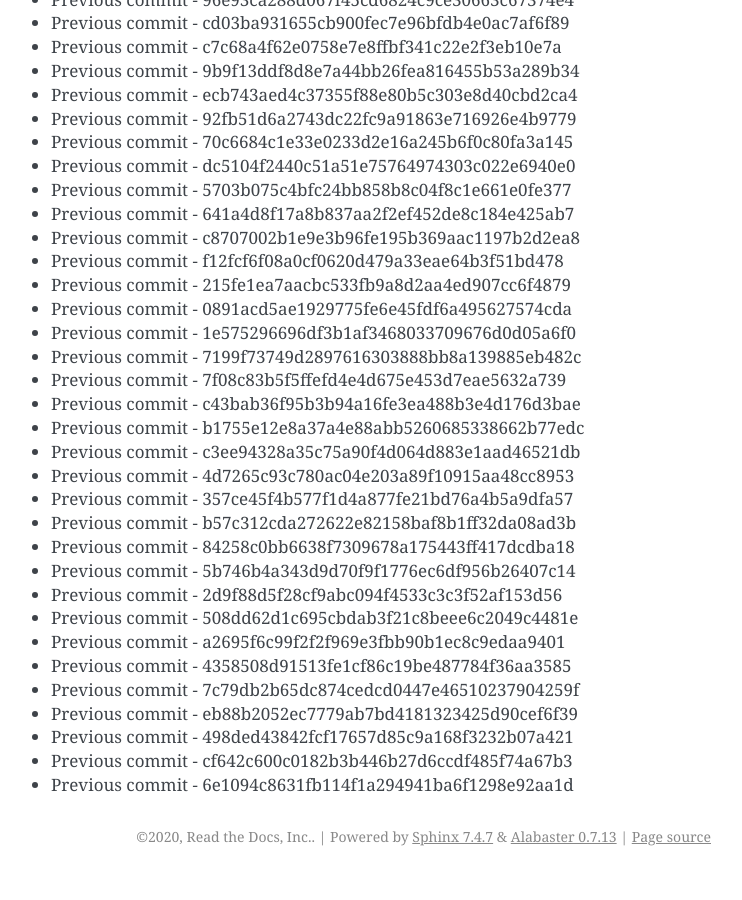
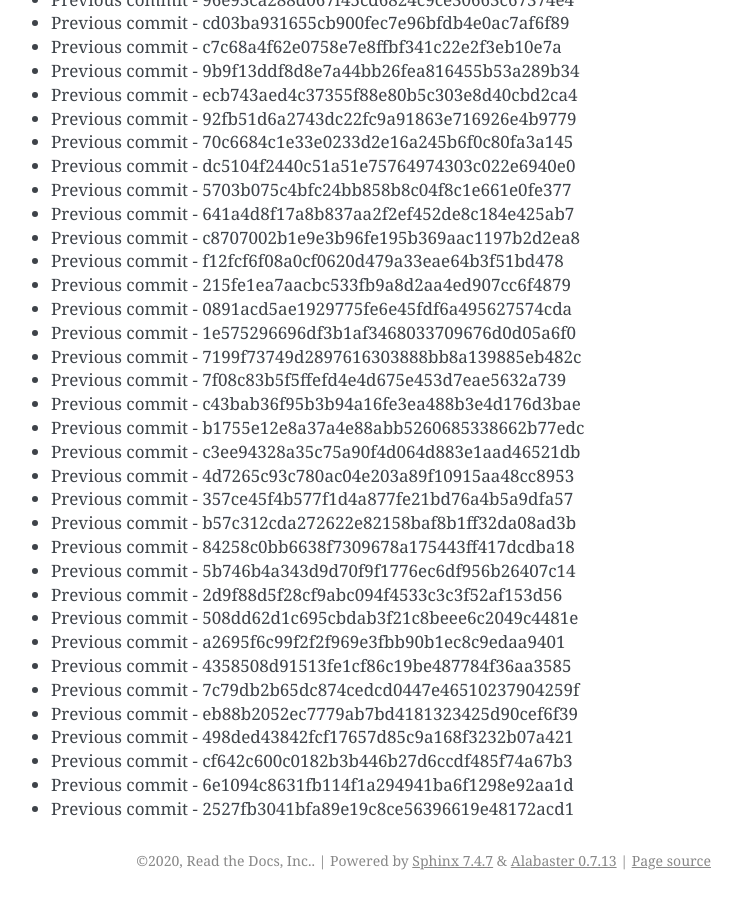
Before and after one commit to readthedocs/rtd-git-stresstest, a Sphinx documentation site: the page built from docs/updates.rst, in a window 1280 px wide and 900 px high, scrolled down 87919 px. Shown: the whole window, without its empty margins (399-1141 px from the left). Built offline with Sphinx 7.4.7, drawn with Linux system fonts in a browser that asks for light colours; before the commit the page ends 88795 px from its top, so only the background shows below that.

Commit message:
Generating commit from previous: 2527fb3041bfa89e19c8ce56396619e48172acd1

```diff
--- a/docs/updates.rst
+++ b/docs/updates.rst
@@ -3726,3 +3726,4 @@ It can be tested for any performance characteristics.
 * Previous commit - 498ded43842fcf17657d85c9a168f3232b07a421
 * Previous commit - cf642c600c0182b3b446b27d6ccdf485f74a67b3
 * Previous commit - 6e1094c8631fb114f1a294941ba6f1298e92aa1d
+* Previous commit - 2527fb3041bfa89e19c8ce56396619e48172acd1
```
